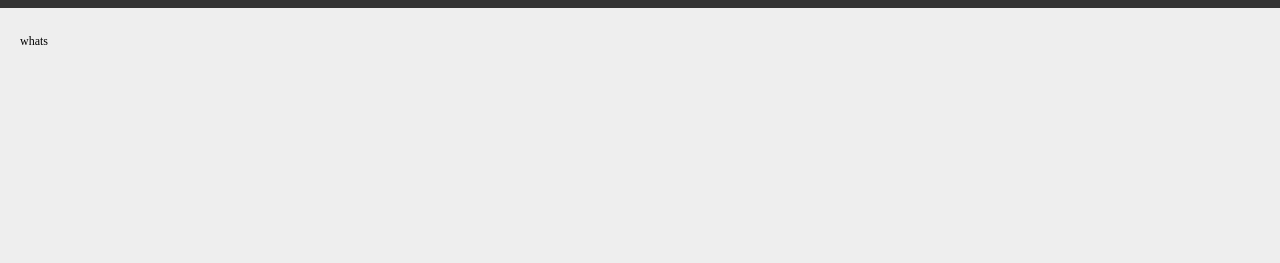
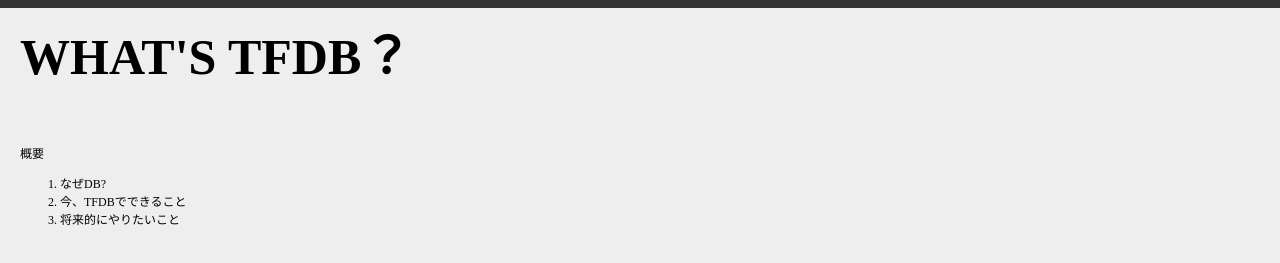
Before and after one commit to sakurw/TFDB, a plain HTML site: page tfdb-web/what.html in a window 1280 px wide. Shown: the part 75-338 px from the top of the page. Drawn offline with Linux system fonts and the light colour scheme.

Commit message:
whats_outline追加

```diff
--- /dev/null
+++ b/tfdb-web/css/whats.css
@@ -0,0 +1,10 @@
+@charset "UTF-8";
+
+@import url(sanitize.css);
+@import url(http://fonts.googleapis.com/earlyaccess/notosansjapanese.css);
+
+.primary {
+    font-size: 50px;
+    margin-top: 0px;
+    font-weight: bold;
+}
--- a/tfdb-web/what.html
+++ b/tfdb-web/what.html
@@ -1,5 +1,6 @@
 <!DOCTYPE html>
 <html>
+
 <head>
   <meta charset="UTF-8">
   <meta name="viewport" content="width=device-width, initial-scale=1">
@@ -18,12 +19,14 @@
 
   <link rel="shortcut icon" href="images/icon.png"> <!-- アイコン仮置き -->
   <link rel="stylesheet" type="text/css" href="css/main.css">
+  <link rel="stylesheet" type="text/css" href="css/whats.css">
 </head>
+
 <body>
   <!-- 固定バナー -->
   <div class="banner">
     <a href="./index.html" class="logo">
-      <img src="images/icon.png" alt="Logo" >
+      <img src="images/icon.png" alt="Logo">
       <p>TFDB</p>
     </a>
     <div class="menu-toggle"></div>
@@ -42,7 +45,15 @@
 
   <!-- メインコンテンツ -->
   <main>
-    <p>whats</p>
+    <div>
+      <p class="primary">WHAT'S TFDB？</p>
+      <p>概要</p>
+      <ol>
+        <li>なぜDB?</li>
+        <li>今、TFDBでできること</li>
+        <li>将来的にやりたいこと</li>
+      </ol>
+    </div>
   </main>
 
 
@@ -56,4 +67,5 @@
   </script>
 
 </body>
+
 </html>
```
Lines whose indentation alone changed are shown as unchanged.
